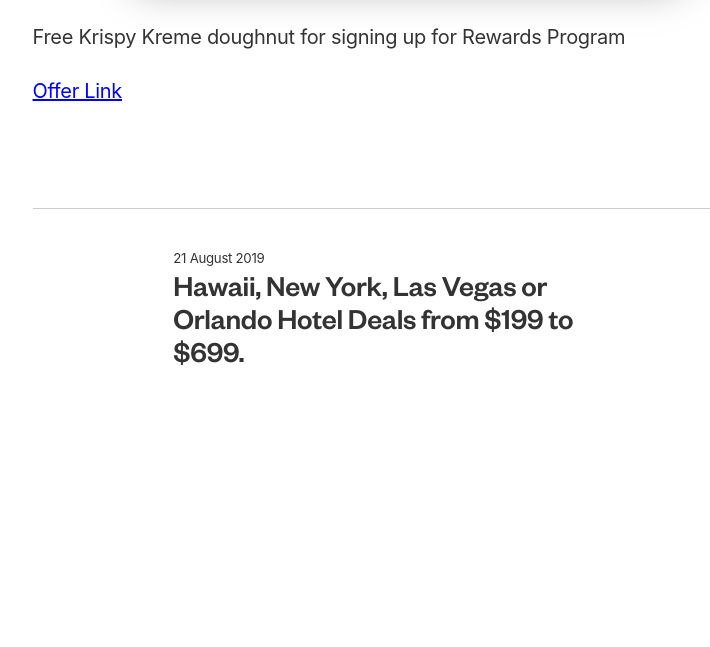
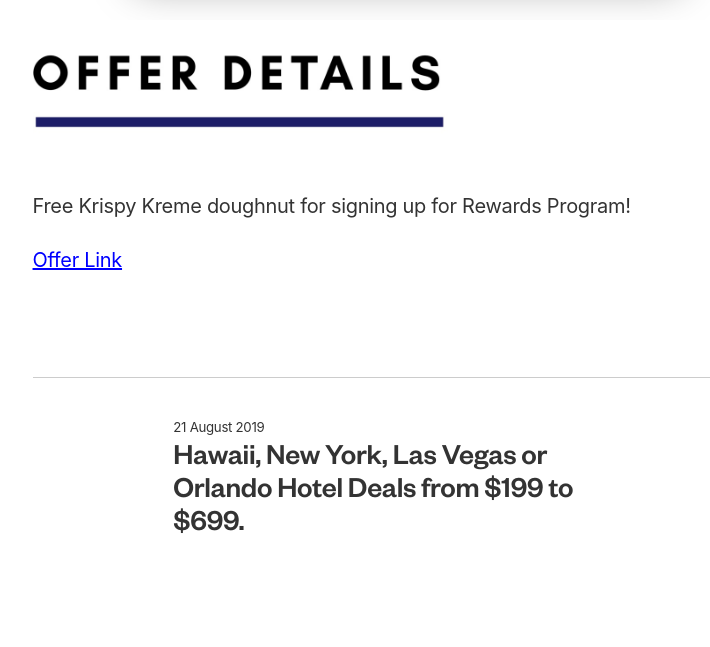
Before and after one commit to ohiosveryown/atldeals, a Jekyll site: the page built from _posts/2019-08-27-free-krispy-kreme.markdown, in a window 1280 px wide. Shown: the part 762-1409 px from the top of the page, without its empty margins (232-942 px from the left). Built offline with Jekyll 4.4.1, drawn with Linux system fonts in a browser that asks for light colours; before the commit the page ends 1241 px from its top, so only the background shows below that.

Commit message:
Updated Free Krispy Kreme and 1 other file

```diff
--- a/_posts/2019-08-27-free-krispy-kreme.markdown
+++ b/_posts/2019-08-27-free-krispy-kreme.markdown
@@ -10,6 +10,8 @@
 layout: post
 ---
 
-Free Krispy Kreme doughnut for signing up for Rewards Program
+![CB77FAF1-4EEB-4475-969C-447156B15C15.jpeg](/uploads/CB77FAF1-4EEB-4475-969C-447156B15C15.jpeg)
+
+Free Krispy Kreme doughnut for signing up for Rewards Program!
 
 [Offer Link](https://krispykreme.com/more-smiles/rewards)
```
Also changed, not shown: _uploads/C3F0C3E4-5E85-4819-AA37-72001ADA24FD.jpeg (deleted).
